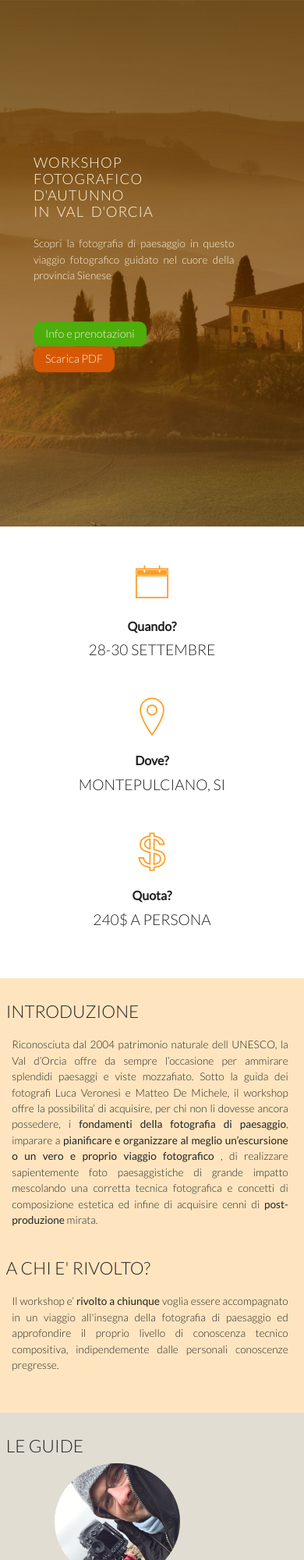
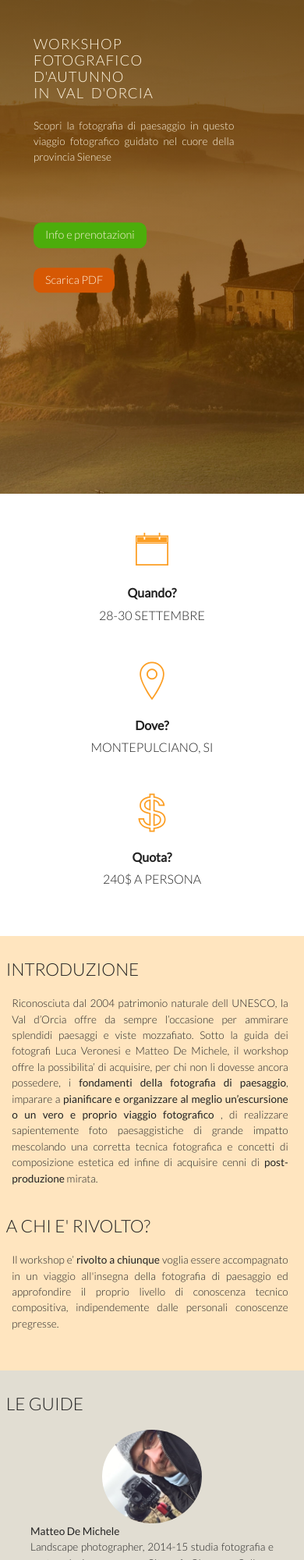
Before and after one commit to MatteoDM23/WEBPAGE--Photography_Workshop, a plain HTML site: page index.html in a window 390 px wide. Shown: the top 2000 px of the page at 78% size. Drawn offline with nearby package versions, Linux system fonts and the light colour scheme; files whose address does not match are found by name.

Commit message:
media queries done

```diff
--- a/resources/css/queries.css
+++ b/resources/css/queries.css
@@ -57,8 +57,19 @@
     .footer-nav li, .social-links li {margin-right: 10px;}
 }
 
+@media only screen and (max-width: 824px) {
+    .profile img {height: 120px;margin:50px 0 0 20px;}
+}
+
 @media only screen and (max-width: 817px) {
     .plan-box div {padding: 20px 0px 20px 10px;}
+}
+
+@media only screen and (max-width: 783px) {
+    .profile img {margin:0; display: block; margin-left: auto; margin-right: auto; }
+    .profile_box {padding: 0;}
+    .details {padding: 0;}
+    h3 {font-size: 80%;}
 }
 
 
@@ -67,7 +78,7 @@
     /* global */
     html {font-size: 16px;}
     section {padding: 30px 0px 30px 0px;}
-    .col {width: 100%; padding: 0 10% 0 10%;}
+    .col {padding: 0 10% 0 10%;}
     .wrapper {margin-bottom: 15px;}
     h1 {font-size: 115%;}
     h2 {font-size: 140%;}
@@ -108,7 +119,7 @@
     .btn-app img {margin-top: 10px;}
     /*  section 4: "section-cities" */
     .city-feature {line-height: 100%;}
-    .wrapper h3 {font-size: 120%; margin-bottom: 10px;}
+    .wrapper h3 { margin-bottom: 10px;}
     .city-feature p {font-size: 85%;}
     .city-feature img {margin-bottom: 10px;}
     /* section 5: "section-testimonials" */
@@ -123,6 +134,12 @@
     .section-form .col {padding: 0 10% 3px 10%;}
 }
 /* small mobiles (from 0px to 480px, which is the size of an iPhone 4) */
-@media only screen and (max-width: 480px) {
-
+@media only screen and (max-width: 700px) {
+    header { height: 75vh;}
+    .hero-text-box {top: 25%;}
+    footer { height: 50vh;}
+    .col { width: 100%;text-align: left;}
+    .btn { margin-top: 25px;}
+    .profile { padding: 20px 0 20px 0;}
+    .profile_box { padding: 20px 0 20px 0;}
 }
```
